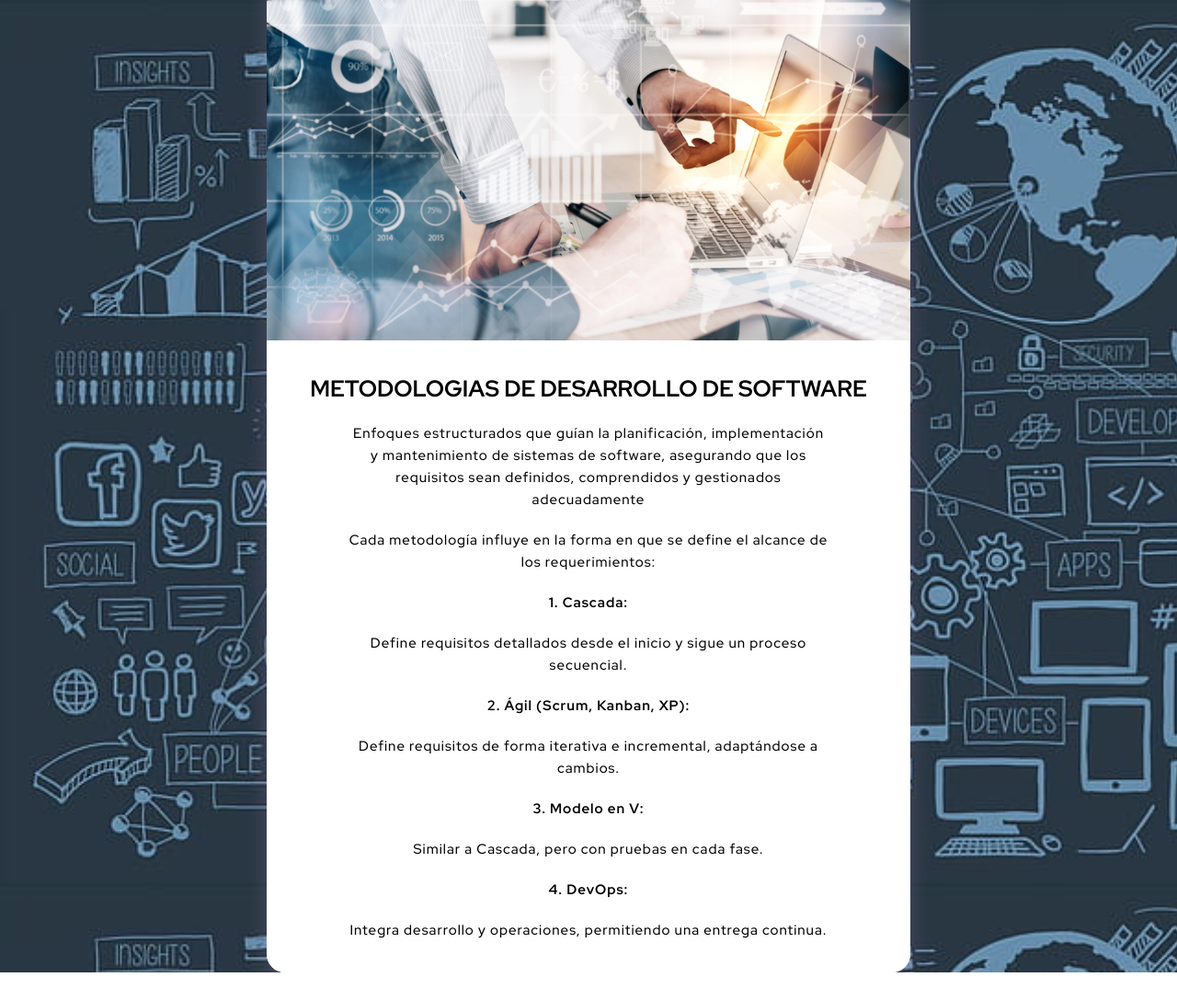
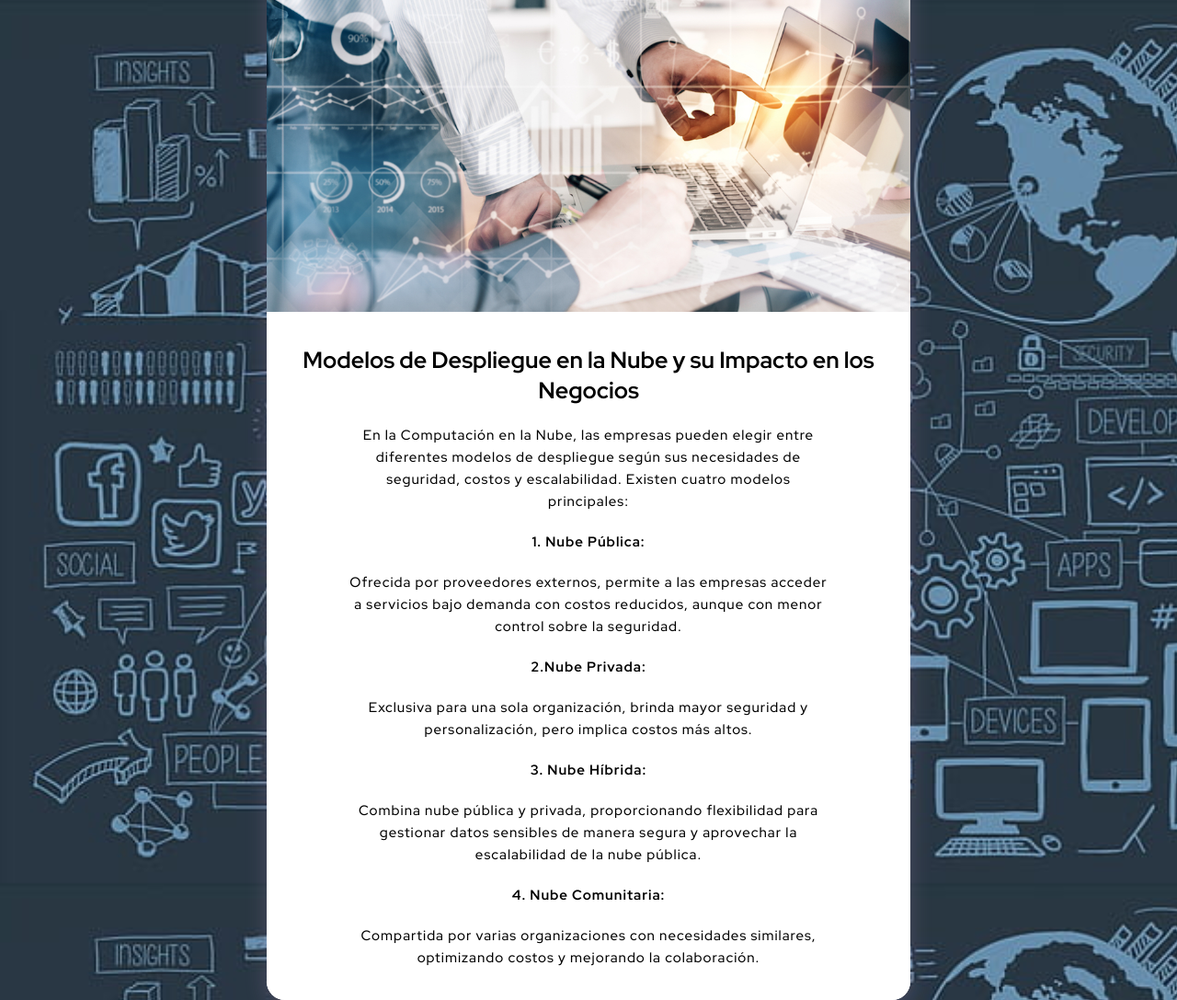
Before and after one commit to Gomball2387/GERENCIA-DE-NEGOCIOS, a plain HTML site: page venta2/index.html in a window 1280 px wide. Shown: the whole page at 92% size. Before the commit the page ends 1057 px from the top, so only its background shows below. Drawn offline with Linux system fonts and the light colour scheme.

Commit message:
Add files via upload

```diff
--- a/venta2/index.html
+++ b/venta2/index.html
@@ -11,7 +11,7 @@
       href="img2/logo-pequeño.png"
     />
     <link rel="stylesheet" href="style.css" />
-    <title>ING || REQUERIMIENTOS</title>
+    <title>Gerencia DE || SISTEMAS</title>
   </head>
   <body>
     <main>
@@ -27,24 +27,21 @@
             </picture>
           </div>
           <div class="content-info">
-            <h1>METODOLOGIAS DE DESARROLLO DE SOFTWARE</h1>
+            <h1>Modelos de Despliegue en la Nube y su Impacto en los Negocios</h1>
             <p class="order-info">
-              Enfoques estructurados que guían la planificación,
-              implementación y mantenimiento de sistemas de software,
-              asegurando que los requisitos sean definidos, comprendidos y
-              gestionados adecuadamente
+              En la Computación en la Nube, las empresas pueden elegir entre diferentes
+              modelos de despliegue según sus necesidades de seguridad, costos y escalabilidad.
+              Existen cuatro modelos principales:
             </p>
-            <P class="order-info">
-              Cada metodología influye en la forma en que se define el alcance de los requerimientos:
-            </P>
-            <h2 class="order-info">1. Cascada:</h2>
-        <p class="order-info">Define requisitos detallados desde el inicio y sigue un proceso secuencial.</p>
-        <h2 class="order-info">2. Ágil (Scrum, Kanban, XP):</h2>
-        <p class="order-info">Define requisitos de forma iterativa e incremental, adaptándose a cambios.</p>
-        <h2 class="order-info">3. Modelo en V:</h2>
-        <p class="order-info">Similar a Cascada, pero con pruebas en cada fase.</p>
-        <h2 class="order-info">4. DevOps:</h2>
-        <p class="order-info">Integra desarrollo y operaciones, permitiendo una entrega continua.</p>
+            <h2 class="order-info">1. Nube Pública:</h2>
+        <p class="order-info">Ofrecida por proveedores externos, permite a las empresas acceder a servicios
+                              bajo demanda con costos reducidos, aunque con menor control sobre la seguridad.</p>
+        <h2 class="order-info">2.Nube Privada: </h2>
+        <p class="order-info">Exclusiva para una sola organización, brinda mayor seguridad y personalización, pero implica costos más altos.</p>
+        <h2 class="order-info">3. Nube Híbrida:</h2>
+        <p class="order-info">Combina nube pública y privada, proporcionando flexibilidad para gestionar datos sensibles de manera segura y aprovechar la escalabilidad de la nube pública.</p>
+        <h2 class="order-info">4. Nube Comunitaria:</h2>
+        <p class="order-info">Compartida por varias organizaciones con necesidades similares, optimizando costos y mejorando la colaboración.</p>
           </div>
         </div>
       </div>
--- a/venta2/style.css
+++ b/venta2/style.css
@@ -92,6 +92,7 @@ h1 {
   font-size: 2.5rem;
   font-weight: var(--weight-700);
   padding: 1rem;
+  text-align: center;
 }
 
 h4 {
```
Also changed, not shown: index.html (+1 -1 lines).
